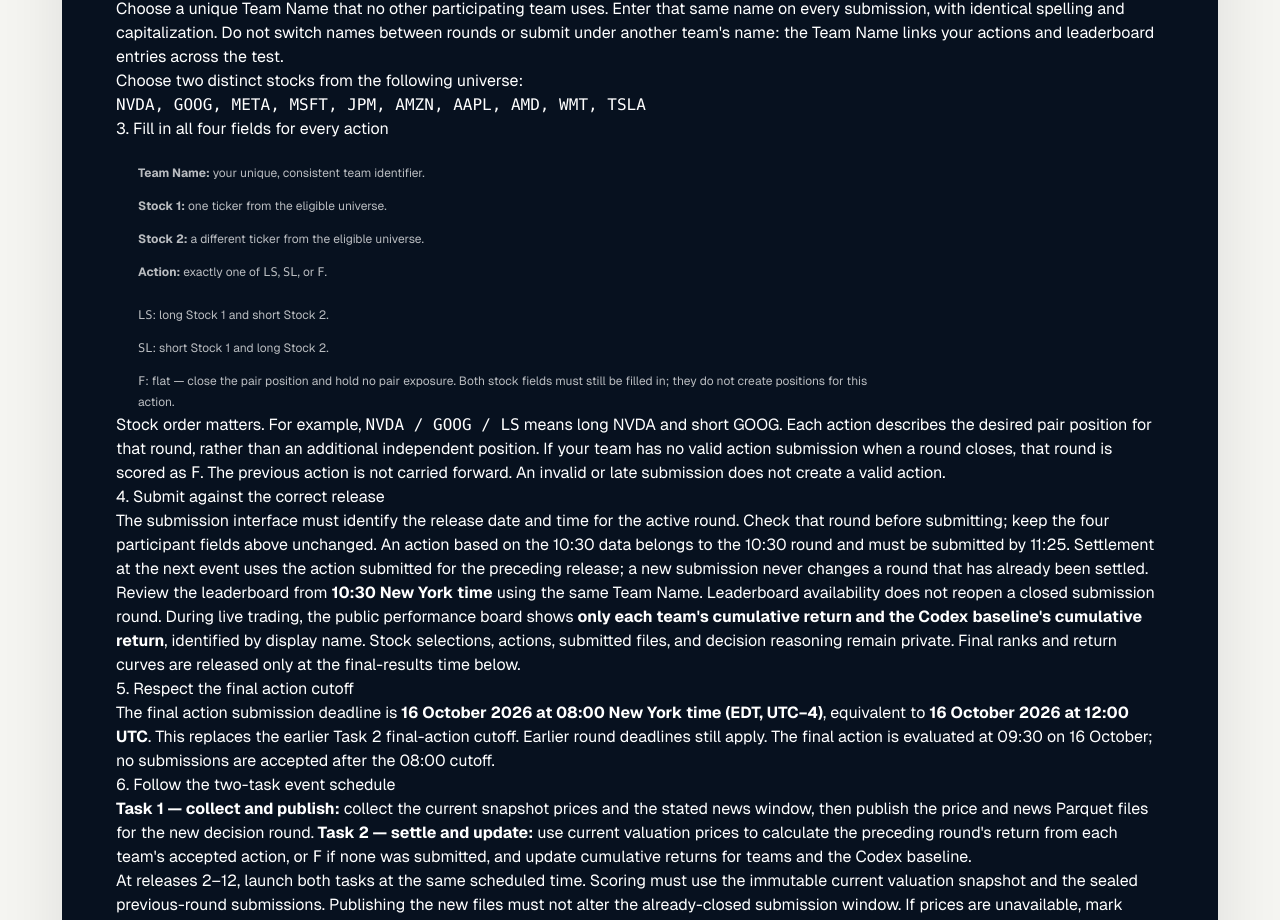
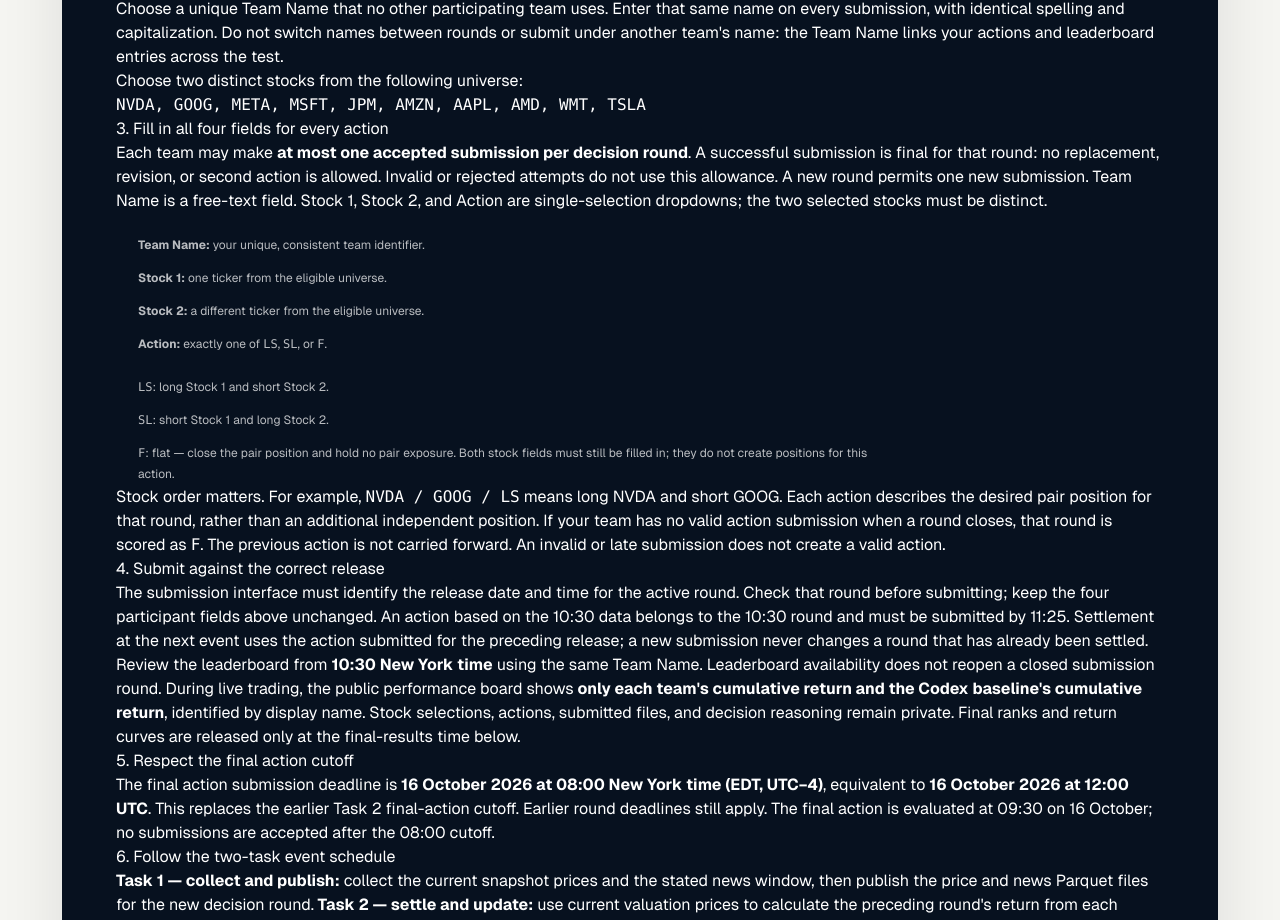
Before and after one commit to The-FinAI/IEEE-bigdata-cup, a Next.js app: page /task2 in a window 1280 px wide. Shown: the part 1574-2494 px from the top of the page. Built offline with nearby package versions, Linux system fonts and the light colour scheme.

Commit message:
Document single-submission rounds and single-select participant fields

```diff
--- a/app/task2/page.tsx
+++ b/app/task2/page.tsx
@@ -143,6 +143,14 @@
         <p><code>{eligibleTickers.join(", ")}</code></p>
 
         <h3>3. Fill in all four fields for every action</h3>
+        <p>
+          Each team may make <strong>at most one accepted submission per decision
+          round</strong>. A successful submission is final for that round: no
+          replacement, revision, or second action is allowed. Invalid or rejected
+          attempts do not use this allowance. A new round permits one new submission.
+          Team Name is a free-text field. Stock 1, Stock 2, and Action are
+          single-selection dropdowns; the two selected stocks must be distinct.
+        </p>
         <ul className="policy-list">
           <li><strong>Team Name:</strong> your unique, consistent team identifier.</li>
           <li><strong>Stock 1:</strong> one ticker from the eligible universe.</li>
```
